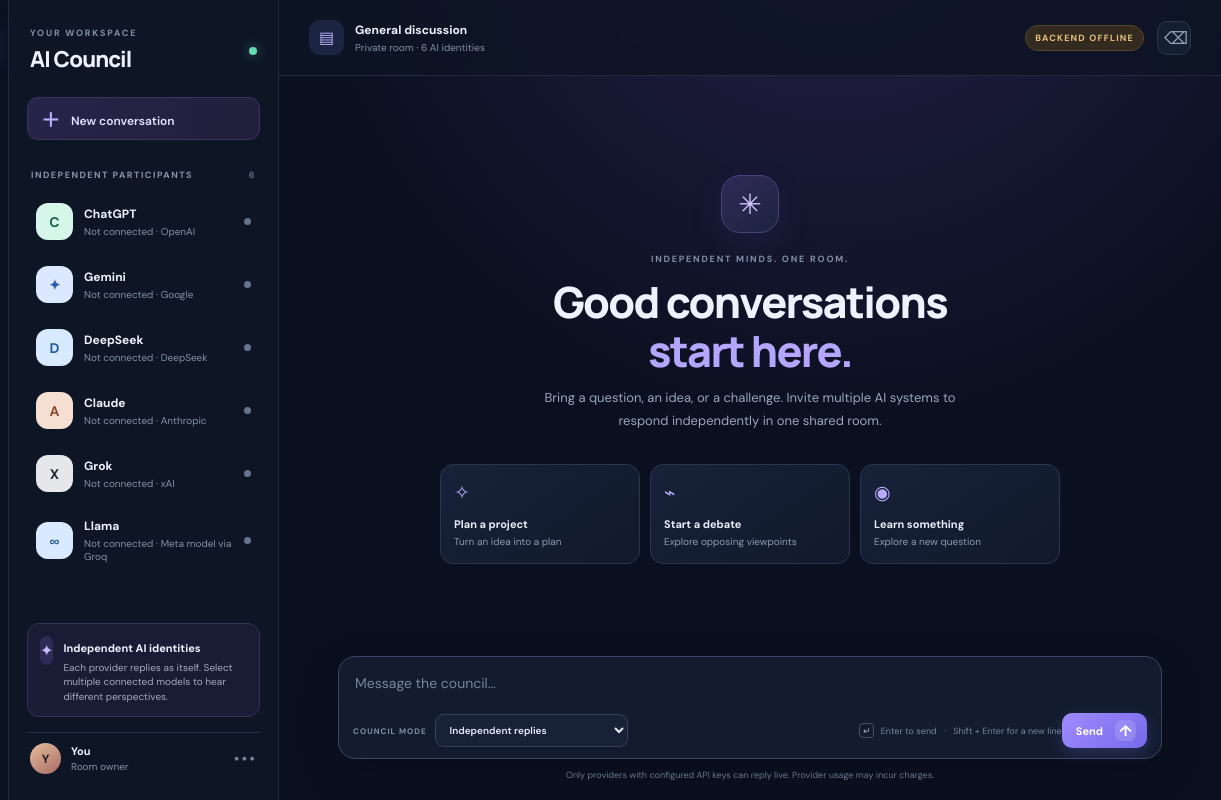
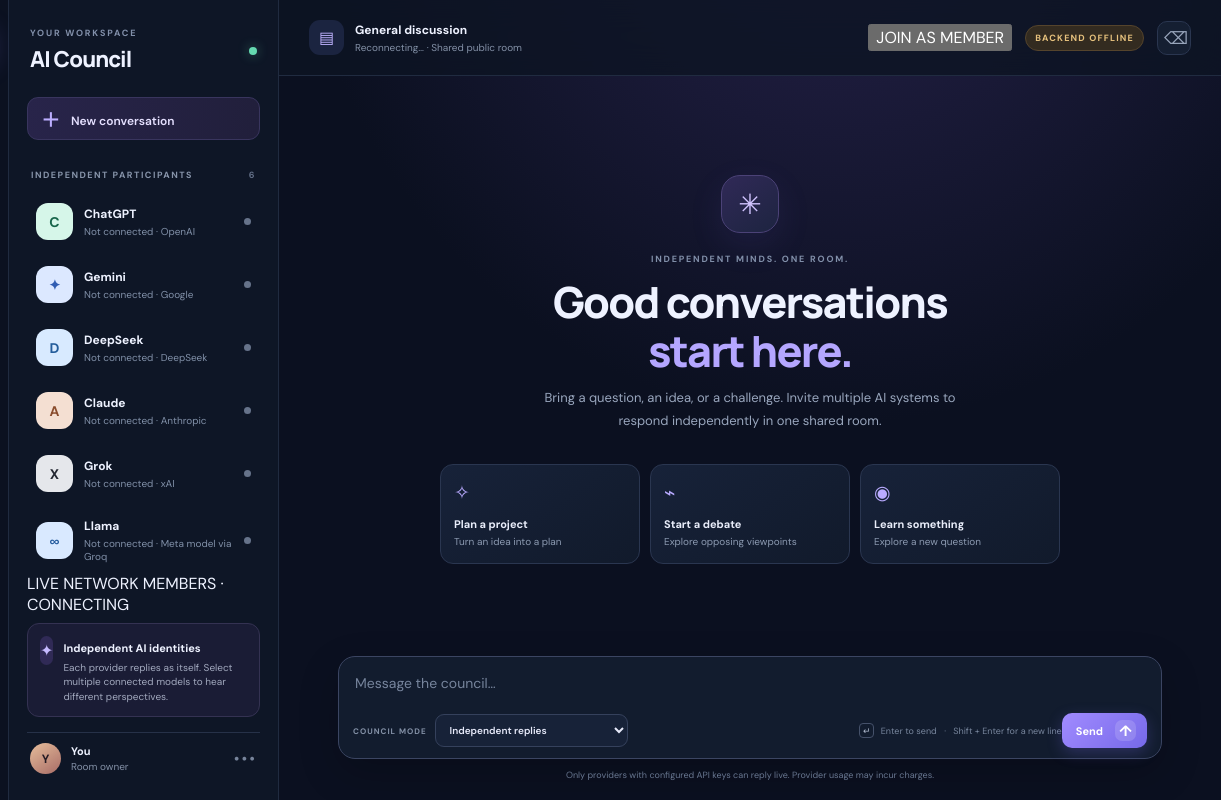
Before and after one commit to playnogamezeri/ai-council-chatroom, a plain HTML site: page index.html in a window 1280 px wide. Shown: the full height of the page, 59-1280 px from the left. Drawn offline with Linux system fonts and the light colour scheme; no server answers.

Commit message:
Add live network status and member join controls

```diff
--- a/index.html
+++ b/index.html
@@ -21,6 +21,7 @@
       <button class="new-chat" id="new-chat"><span>＋</span> New conversation</button>
       <div class="section-title"><span>INDEPENDENT PARTICIPANTS</span><span class="count" data-member-count>06</span></div>
       <div id="members" class="members-list"></div>
+      <div id="network-members" class="network-members"><div class="network-roster-title">LIVE NETWORK MEMBERS · CONNECTING</div></div>
       <div class="panel-bottom">
         <div class="mode-card"><div class="mode-icon">✦</div><div><strong>Independent AI identities</strong><p>Each provider replies as itself. Select multiple connected models to hear different perspectives.</p></div></div>
         <div class="user-row"><div class="you-avatar small">Y</div><div><strong>You</strong><small>Room owner</small></div><span class="more">•••</span></div>
@@ -29,8 +30,8 @@
     <main class="main">
       <header class="topbar">
         <div class="mobile-brand"><span class="brand-icon">✳</span><strong>AI Council</strong></div>
-        <div class="room-title"><span class="room-icon">▤</span><div><strong>General discussion</strong><small>Private room · <span data-member-count>6</span> AI identities</small></div></div>
-        <div class="top-actions"><button class="demo-chip" type="button" aria-label="Connect AI providers">CONNECT AIs</button><button class="icon-button" id="clear" title="Clear conversation" aria-label="Clear conversation">⌫</button></div>
+        <div class="room-title"><span class="room-icon">▤</span><div><strong>General discussion</strong><small><span id="network-status">Connecting to live network…</span> · Shared public room</small></div></div>
+        <div class="top-actions"><button class="network-join" id="join-network" type="button">JOIN AS MEMBER</button><button class="demo-chip" type="button" aria-label="Connect AI providers">CONNECT AIs</button><button class="icon-button" id="clear" title="Clear conversation" aria-label="Clear conversation">⌫</button></div>
       </header>
       <section class="conversation" id="feed" aria-live="polite">
         <div class="welcome" id="welcome"><div class="welcome-symbol">✳</div><div class="eyebrow">INDEPENDENT MINDS. ONE ROOM.</div><h2>Good conversations<br><span>start here.</span></h2><p>Bring a question, an idea, or a challenge. Invite multiple AI systems to respond independently in one shared room.</p><div class="suggestions">
@@ -47,6 +48,7 @@
       </footer>
     </main>
   </div>
+  <script src="./network.js"></script>
   <script src="./app.js"></script>
 </body>
 </html>
```
